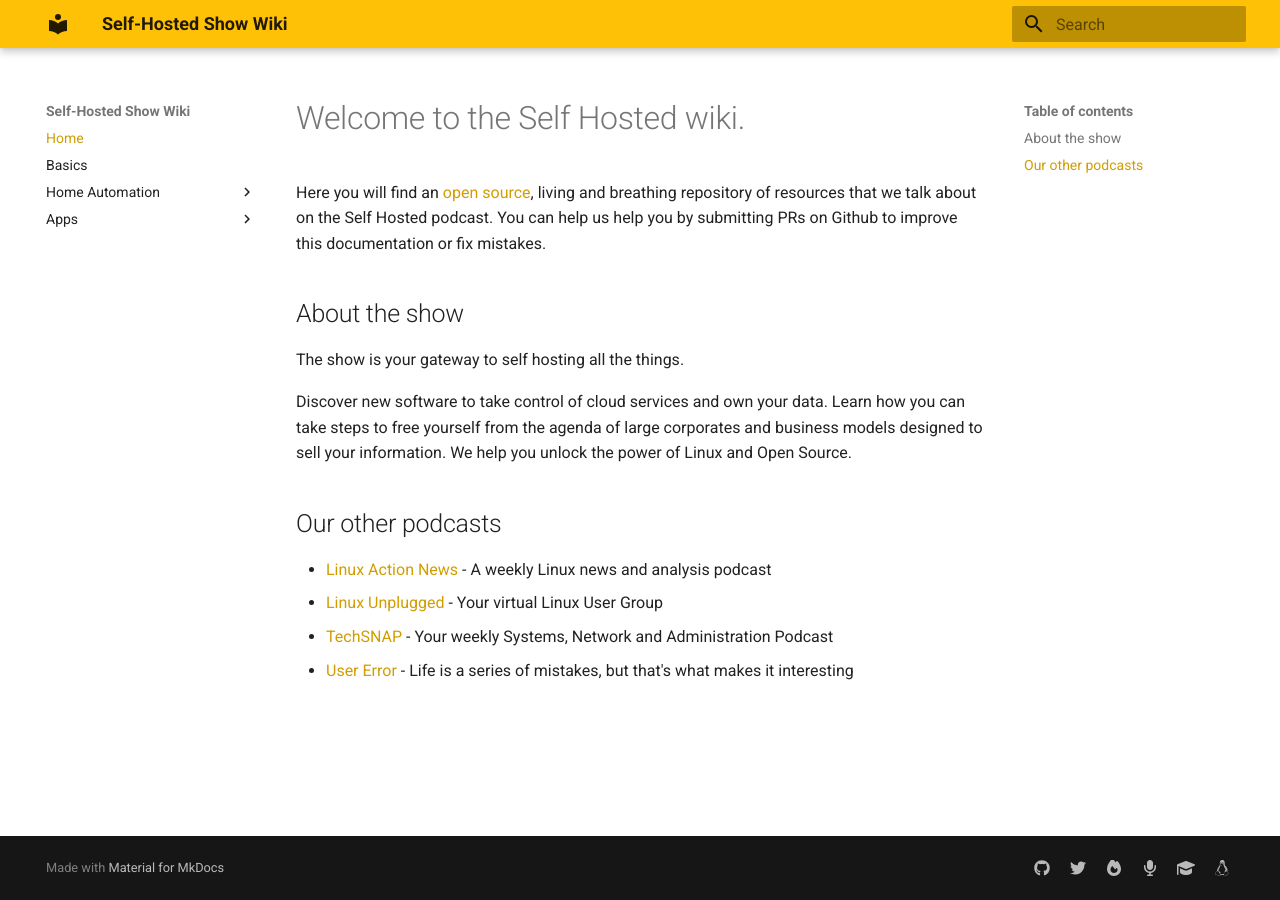
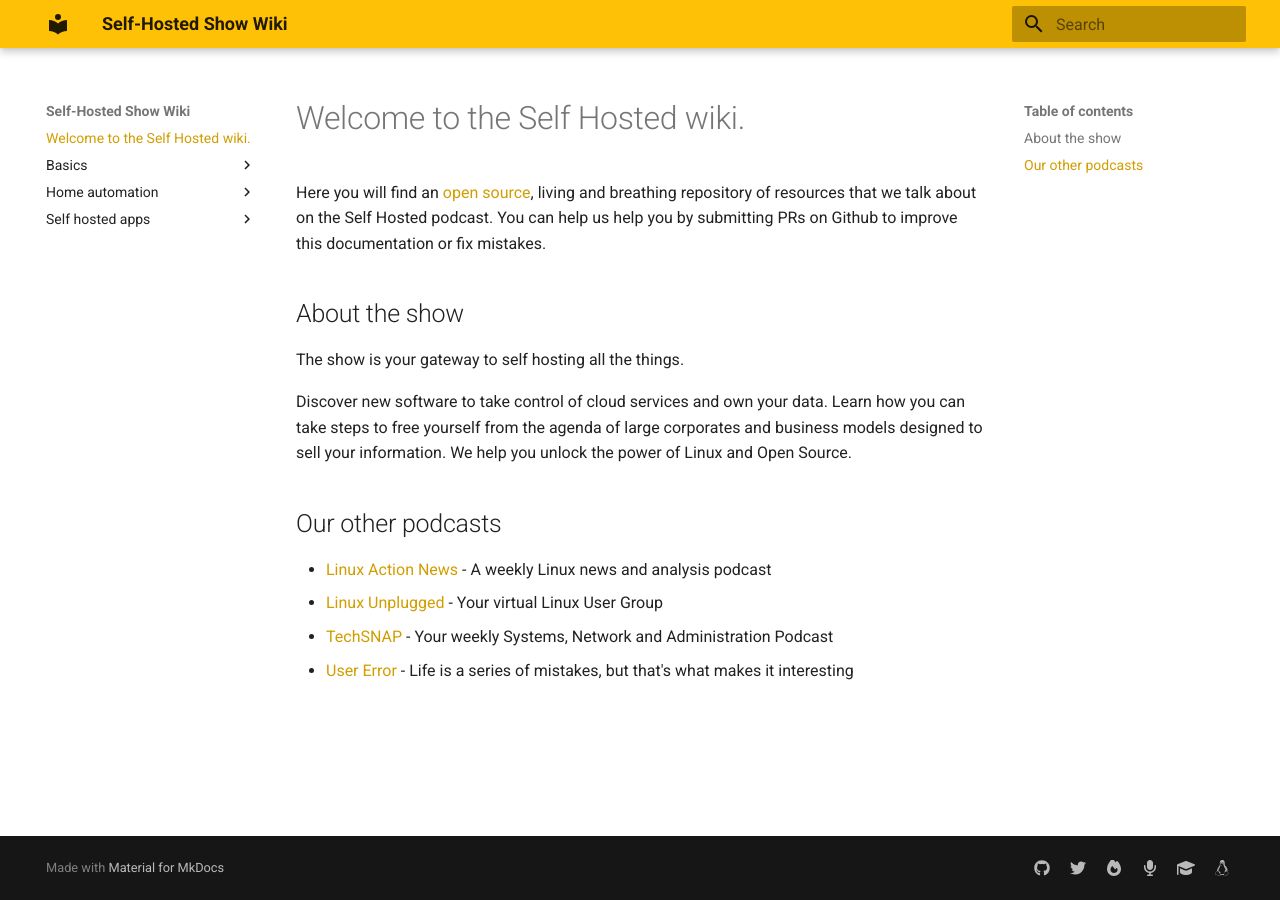
Before and after one commit to selfhostedshow/wiki, an MkDocs documentation site: the page built from docs/index.md, in a window 1280 px wide. Built offline with MkDocs 1.6.1 and Material for MkDocs 9.7.7, drawn with Linux system fonts in a browser that asks for light colours; part of the change alters nothing that is shown.

```diff
--- a/mkdocs.yml
+++ b/mkdocs.yml
@@ -6,15 +6,6 @@ theme:
     accent: 'orange'
     text: 'Ubuntu'
     code: 'Ubuntu Mono'
-nav:
-  - Home: index.md
-  - Basics: 'basics/getting-started.md'
-  - 'Home Automation':
-    - 'Getting Started': 'home-automation/getting-started.md'
-    - 'Home Assistant': 'home-automation/home-assistant.md'
-    - Tasmota: home-automation/tasmota.md
-  - Apps:
-    - Wikis: self-hosted-apps/wikis.md
 extra:
   social:
     - type: 'github'
```
